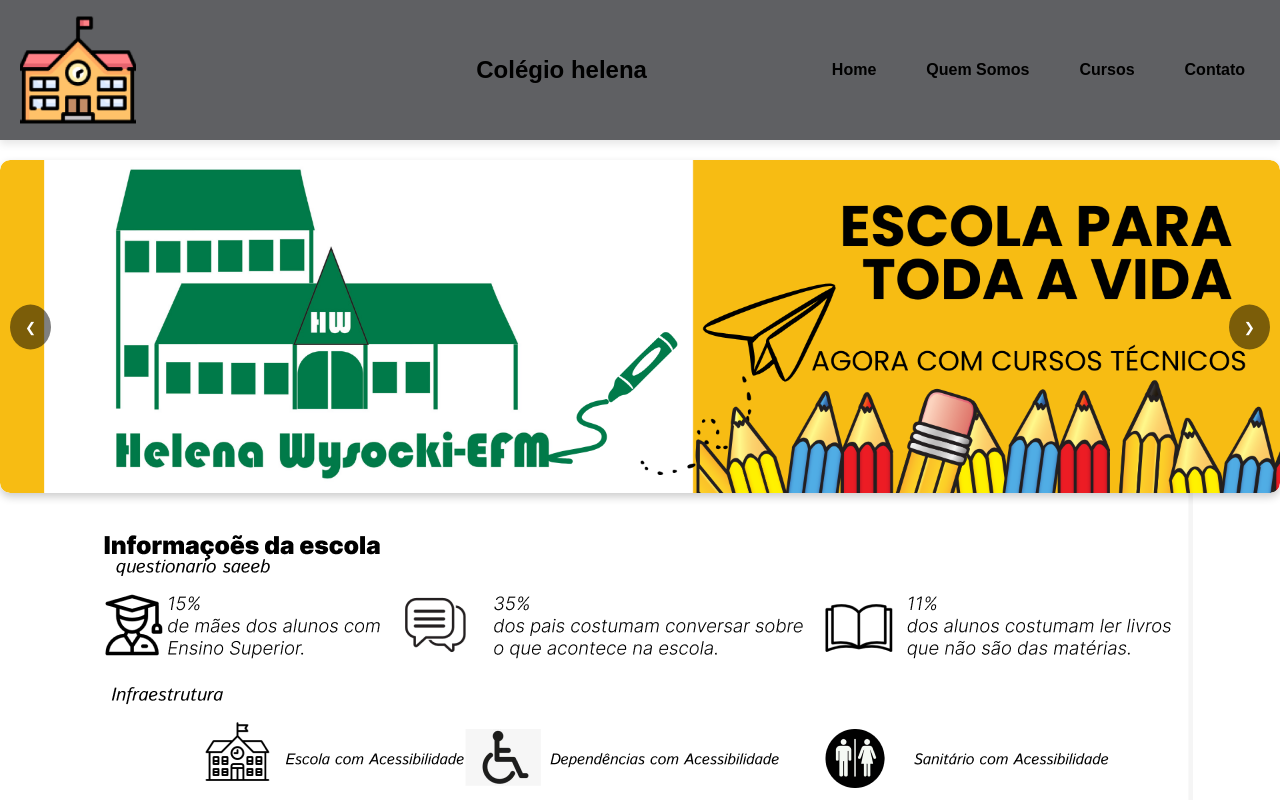
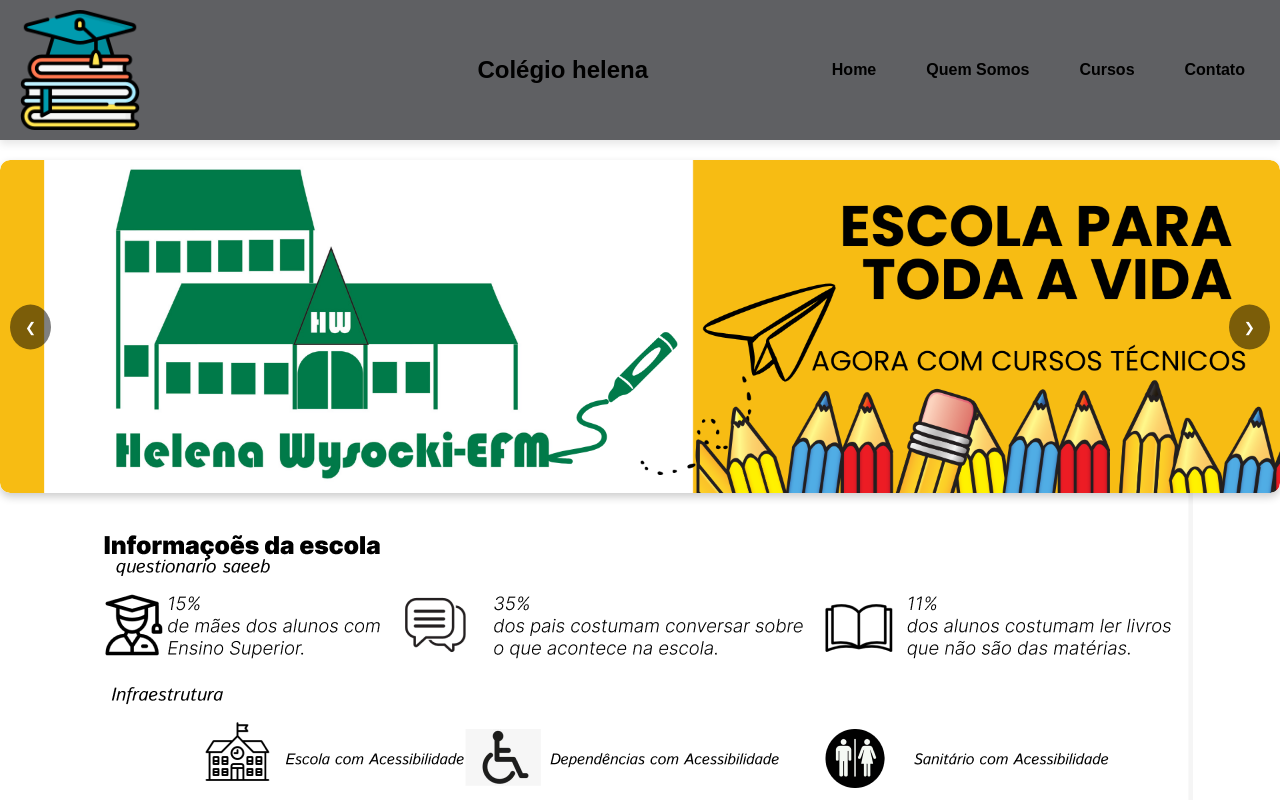
Before and after one commit to cantelerai/Minha_pagina_pessoal2B, a plain HTML site: page index.html in a window 1280 px wide. Shown: the top 800 px of the page. Drawn offline with Linux system fonts and the light colour scheme.

Commit message:
sdgtgbggfdx

```diff
--- a/index.html
+++ b/index.html
@@ -12,7 +12,7 @@ scale=1.0">
 <header>
 <nav class="navbar">
 <div class="logo">
-<img src="trabalhorai4.png" alt="Logo">
+<img src="Raiany12.png" alt="Logo">
 </div>
 <div class="sociais"></div>
 <h1 class="titulo_site"> Colégio helena </h1>
```
